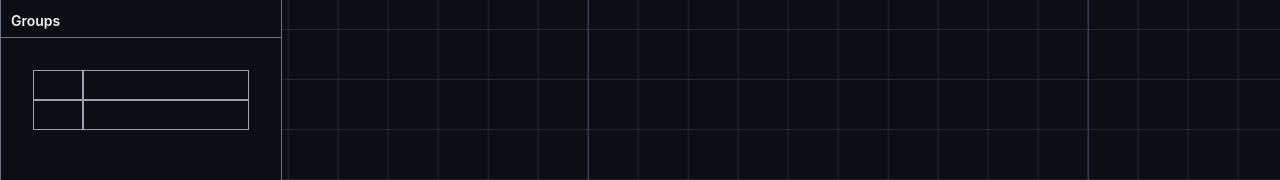
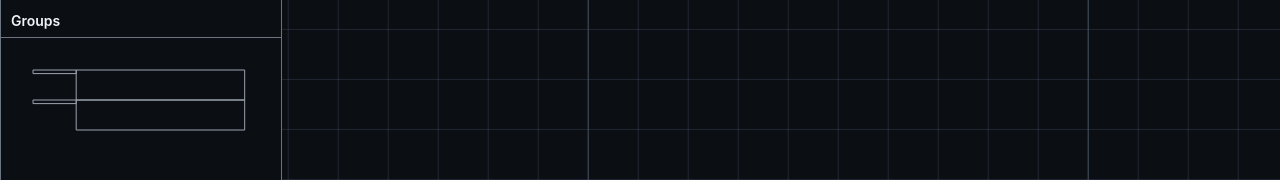
Before and after one commit to AlexisLeite/cra-general, a React (Vite) app: page /diagrams in a window 1280 px wide. Shown: the part 287-467 px from the top of the page. Built offline with nearby package versions, Linux system fonts and the light colour scheme; the HTML template or start-up script is replaced by a standard one.

Commit message:
feat: finished diagram capture export. lanes are drew as svg

```diff
--- a/src/Diagrams/components/extra/tools/CaptureTool.tsx
+++ b/src/Diagrams/components/extra/tools/CaptureTool.tsx
@@ -71,14 +71,14 @@ async function captureHtmlNodeImage(
 ) {
   const wrapper = document.createElement('div');
   wrapper.style.position = 'fixed';
-  wrapper.style.left = '0';
-  wrapper.style.top = '0';
+  wrapper.style.left = '-100000px';
+  wrapper.style.top = '-100000px';
   wrapper.style.width = `${box.width}px`;
   wrapper.style.height = `${box.height}px`;
   wrapper.style.overflow = 'hidden';
   wrapper.style.pointerEvents = 'none';
   wrapper.style.opacity = '1';
-  wrapper.style.zIndex = '2147483647';
+  wrapper.style.zIndex = '-1';
 
   const clone = node.cloneNode(true) as HTMLElement;
   clone.style.position = 'relative';
--- a/src/Diagrams/custom/bpmn/bpm-styles.css
+++ b/src/Diagrams/custom/bpmn/bpm-styles.css
@@ -93,50 +93,48 @@
   padding-bottom: 25px;
   pointer-events: none;
 
-  .lane__pools {
-    display: grid;
-    grid-template-columns: 50px calc(100% - 50px);
+  .lane__svg {
     width: 100%;
     height: 100%;
+    overflow: visible;
+    pointer-events: none;
+  }
 
+  .lane__head,
+  .lane__content {
+    fill: transparent;
+    stroke: var(--node-stroke);
+    stroke-width: 1px;
+    vector-effect: non-scaling-stroke;
+  }
 
-    &>div {
-      border: 1px solid var(--node-stroke);
-    }
+  .lane__head {
+    pointer-events: all;
+    cursor: move;
   }
 
   .lane__label {
+    pointer-events: none;
+    fill: currentColor;
+    dominant-baseline: middle;
+    text-anchor: middle;
+    user-select: none;
+  }
+
+  .lane__labelInput {
+    position: absolute;
+    background: transparent;
+    color: inherit;
+    border: none;
+    outline: none;
+    text-align: center;
     writing-mode: vertical-rl;
     text-orientation: mixed;
     transform: rotate(180deg);
-    white-space: nowrap;
-    overflow: hidden;
-    text-overflow: ellipsis;
-    display: block;
-    border: none;
-
-    input {
-      background: transparent;
-      color: inherit;
-      border: none;
-      outline: none;
-      text-align: center;
-      height: 100%;
-    }
-  }
-
-  .lane__head {
-    display: flex;
-    justify-content: center;
-    overflow: hidden;
-    text-overflow: ellipsis;
-    text-align: center;
+    pointer-events: all;
+    box-sizing: border-box;
     padding: 8px 0;
-    height: 250px;
-    box-sizing: border-box;
-    width: 50px;
-    pointer-events: all;
-    cursor: move;
+    transform-origin: center;
   }
 
   .lane__resize {
--- a/src/Diagrams/custom/bpmn/nodes/Lanes/index.tsx
+++ b/src/Diagrams/custom/bpmn/nodes/Lanes/index.tsx
@@ -1,4 +1,4 @@
-import { Fragment, useRef, type FC } from 'react';
+import { useRef, type FC } from 'react';
 import { BPMNode } from '../BPMNode';
 import { observer } from 'mobx-react-lite';
 import { Element } from '../../../../store/elements/Element';
@@ -18,6 +18,10 @@ export type TPool = {
 };
 
 export class Lanes extends BPMNode {
+  static readonly laneHeaderWidth = 50;
+  static readonly laneHeight = 250;
+  static readonly lanePadding = 25;
+
   constructor(parent: Element | null, state: { id: string }) {
     super(parent, { ...state, label: '', zIndex: 50 });
 
@@ -35,11 +39,12 @@ export class Lanes extends BPMNode {
   }
 
   get box() {
+    const poolsHeight = this.pools.length * Lanes.laneHeight;
     return new Dimensions([
       this.state.box.x,
       this.state.box.y,
       this.state.box.width,
-      this.pools.length * 250 + 50,
+      poolsHeight + Lanes.lanePadding * 2,
     ]);
   }
 
@@ -106,26 +111,78 @@ export class Lanes extends BPMNode {
 
   Render: FC = observer(() => {
     const focused = useRef(-1);
+    const laneBodyHeight = this.pools.length * Lanes.laneHeight;
 
     return (
       <div {...customRendererProps(this)}>
-        <div className="lane__pools">
-          {this.pools.map((c, i) => (
-            <Fragment key={c.name}>
-              <div className="lane__head">
-                <div
-                  className="lane__label"
+        <svg
+          className="lane__svg"
+          viewBox={`0 0 ${this.state.box.width} ${laneBodyHeight}`}
+          preserveAspectRatio="none"
+        >
+          {this.pools.map((c, i) => {
+            const y = i * Lanes.laneHeight;
+            return (
+              <g key={c.name}>
+                <rect
+                  className="lane__head"
+                  x={0}
+                  y={y}
+                  width={Lanes.laneHeaderWidth}
+                  height={Lanes.laneHeight}
                   onDoubleClick={() => {
                     this.edit();
                     runInAction(() => {
                       this.editionIndex = i;
                     });
                   }}
+                />
+                <rect
+                  className="lane__content"
+                  x={Lanes.laneHeaderWidth}
+                  y={y}
+                  width={Math.max(
+                    0,
+                    this.state.box.width - Lanes.laneHeaderWidth - 5,
+                  )}
+                  height={Lanes.laneHeight}
+                />
+                {(!this.editionMode || this.editionIndex !== i) && (
+                  <text
+                    className="lane__label"
+                    x={Lanes.laneHeaderWidth / 2}
+                    y={y + Lanes.laneHeight / 2}
+                    textAnchor="middle"
+                    dominantBaseline="middle"
+                    transform={`rotate(-90 ${Lanes.laneHeaderWidth / 2} ${y + Lanes.laneHeight / 2})`}
+                  >
+                    {c.label}
+                  </text>
+                )}
+              </g>
+            );
+          })}
+        </svg>
+        {this.pools.map((c, i) => {
+          if (!this.editionMode || this.editionIndex !== i) {
+            return null;
+          }
+          return (
+            <input
+              key={c.name}
+              className="lane__labelInput"
+              autoFocus
+              style={{
+                top: `${i * Lanes.laneHeight}px`,
+                left: '0px',
+                width: `${Lanes.laneHeaderWidth}px`,
+                height: `${Lanes.laneHeight}px`,
+              }}
+              onMouseDown={(ev) => {
+                ev.nativeEvent.stopImmediatePropagation();
+              }}
               onKeyDownCapture={(ev) => {
-                    if (
-                      this.editionMode &&
-                      !allowEventInEdition(ev.nativeEvent)
-                    ) {
+                if (this.editionMode && !allowEventInEdition(ev.nativeEvent)) {
                   ev.nativeEvent.stopImmediatePropagation();
                 }
               }}
@@ -135,16 +192,10 @@ export class Lanes extends BPMNode {
                   runInAction(() => {
                     const sum = ev.shiftKey ? -1 : 1;
                     this.editionIndex =
-                          (this.editionIndex + sum) % this.pools.length;
+                      (this.editionIndex + sum + this.pools.length) %
+                      this.pools.length;
                   });
                 }
-                  }}
-                >
-                  {this.editionMode && this.editionIndex === i ? (
-                    <input
-                      autoFocus
-                      onMouseDown={(ev) => {
-                        ev.nativeEvent.stopImmediatePropagation();
               }}
               value={c.label}
               onChange={(ev) => {
@@ -153,24 +204,14 @@ export class Lanes extends BPMNode {
                 });
               }}
               ref={(el) => {
-                        if (
-                          el instanceof HTMLInputElement &&
-                          focused.current !== i
-                        ) {
+                if (el instanceof HTMLInputElement && focused.current !== i) {
                   focused.current = i;
                   el.select();
                 }
               }}
             />
-                  ) : (
-                    c.label
-                  )}
-                </div>
-              </div>
-              <div className="lane__content"></div>
-            </Fragment>
-          ))}
-        </div>
+          );
+        })}
         <NodeTools>
           <PiPlusCircleFill
             className="add_lane"
```
Lines whose indentation alone changed are shown as unchanged.
